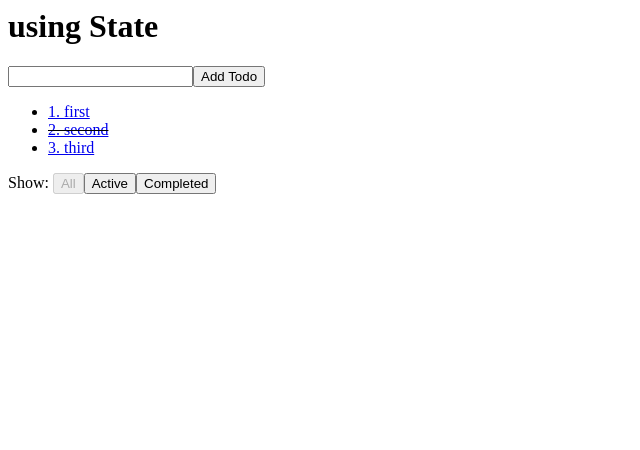
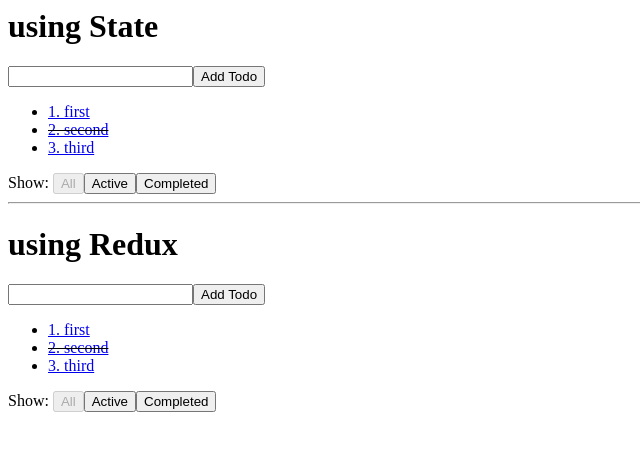
Before and after one commit to mgreasly/react-v-redux, a React (Vite) app: page / in a window 1280 px wide. Shown: the top 450 px of the page, without its empty margins (0-640 px from the left). Built offline with nearby package versions, Linux system fonts and the light colour scheme.

Commit message:
Added redux implementation

```diff
--- a/package.json
+++ b/package.json
@@ -13,6 +13,8 @@
     },
     "devDependencies": {
         "babel-preset-nano-react-app": "^0.1.0",
+        "react-redux": "^7.2.6",
+        "redux": "^4.1.2",
         "vite": "^2.6.7"
     },
     "babel": {
--- a/src/Container.jsx
+++ b/src/Container.jsx
@@ -1,11 +1,15 @@
 import React from "react";
-import State from "././state/App";
+import State from "./state/App";
+import Redux from "./redux/App";
 
 export default () => {
     return (
         <>
             <h1>using State</h1>
             <State />
+            <hr/>
+            <h1>using Redux</h1>
+            <Redux />
         </>
     )
 }
--- /dev/null
+++ b/src/redux/App.jsx
@@ -0,0 +1,17 @@
+import React from "react";
+import { Provider } from 'react-redux';
+import store from './store';
+import AddTodo from './components/AddTodo';
+import TodoList from './components/TodoList';
+import FilterTodos from "./components/FilterTodos";
+
+export default () => {
+
+    return (
+        <Provider store={store}>
+            <AddTodo />
+            <TodoList />
+            <FilterTodos />
+        </Provider>
+    );
+}
--- /dev/null
+++ b/src/redux/components/AddTodo.jsx
@@ -0,0 +1,24 @@
+import React, { useState } from "react";
+import { connectComponent } from "../store";
+
+const AddTodo = ({ addTodo }) => {
+    const [value, setValue] = useState('');
+
+    const onSubmit = (e) => {
+        e.preventDefault();
+        if (!value) return;
+        addTodo(value);
+        setValue('');
+    }
+
+    return (
+        <div>
+            <form onSubmit={onSubmit}>
+                <input value={value} onChange={e => setValue(e.target.value)} />
+                <button type="submit">Add Todo</button>
+            </form>
+        </div>
+    )
+}
+
+export default connectComponent(AddTodo);
--- /dev/null
+++ b/src/redux/components/App.jsx
@@ -0,0 +1,15 @@
+import React from "react";
+import AddTodo from './AddTodo';
+import TodoList from './TodoList';
+import FilterTodos from "./FilterTodos";
+
+export default () => {
+
+    return (
+        <>
+            <AddTodo />
+            <TodoList />
+            <FilterTodos />
+        </>
+    );
+}
--- /dev/null
+++ b/src/redux/components/FilterTodos.jsx
@@ -0,0 +1,13 @@
+import React from "react";
+import { connectComponent } from "../store";
+
+const FilterTodos = ({ filter, setFilter }) => (
+    <div>
+        <span>Show: </span>
+        <button disabled={filter === 'all'} onClick={() => setFilter('all')}>All</button>
+        <button disabled={filter === 'active'} onClick={() => setFilter('active')}>Active</button>
+        <button disabled={filter === 'completed'} onClick={() => setFilter('completed')}>Completed</button>
+    </div>
+);
+
+export default connectComponent(FilterTodos);
--- /dev/null
+++ b/src/redux/components/TodoList.jsx
@@ -0,0 +1,25 @@
+import React from "react";
+import { connectComponent } from "../store";
+
+const Item = ({ item, toggleStatus }) => {
+    const style = { textDecoration: item.completed ? 'line-through' : '' };
+    return <li style={style}><a href='#' onClick={() => toggleStatus(item.id)}>{item.id}. {item.title}</a></li>
+}
+
+const ConnectedItem = connectComponent(Item);
+
+const List = ({ list, filter }) => {
+    return (
+        <ul>
+            {list.map(item => {
+                switch (filter) {
+                    case 'active': if (!item.completed) return <ConnectedItem key={item.id} item={item} />; break;
+                    case 'completed': if (item.completed) return <ConnectedItem key={item.id} item={item} />; break;
+                    default: return <ConnectedItem key={item.id} item={item} />; break;
+                }
+            })}
+        </ul>
+    )
+};
+
+export default connectComponent(List);
--- /dev/null
+++ b/src/redux/store/index.jsx
@@ -0,0 +1,19 @@
+import { combineReducers, createStore } from 'redux';
+import { connect } from 'react-redux';
+import { ACTIONS, list, filter } from './reducers';
+
+const reducer = combineReducers({ list, filter });
+
+const mapStateToProps = state => state;
+
+const mapDispatchToProps = (dispatch) => {
+    return {
+        addTodo: (title) => dispatch({ type: ACTIONS.ADDTODO, title }),
+        setFilter: (filter) => dispatch({ type: ACTIONS.SETFILTER, filter }),
+        toggleStatus: (id) => dispatch({ type: ACTIONS.TOGGLESTATE, id }),
+    }
+}
+
+export const connectComponent = (ctrl) => connect(mapStateToProps, mapDispatchToProps)(ctrl);
+
+export default createStore(reducer);
--- /dev/null
+++ b/src/redux/store/reducers.jsx
@@ -0,0 +1,44 @@
+export const ACTIONS = {
+    ADDTODO: 'ADD_TODO',
+    TOGGLESTATE: 'TOGGLE_STATE',
+    SETFILTER: 'SET_FILTER'
+};
+
+export const list = (state = [
+    { id: 1, title: 'first', completed: false },
+    { id: 2, title: 'second', completed: true },
+    { id: 3, title: 'third', completed: false },
+], action) => {
+    switch (action.type) {
+        case ACTIONS.ADDTODO: {
+            const list = [...state, {
+                id: state.length + 1,
+                title: action.title,
+                completed: false
+            }];
+            return list;
+        }
+        case ACTIONS.TOGGLESTATE: {
+            const list = state.map(item => item.id == action.id ? {
+                id: item.id,
+                title: item.title,
+                completed: !item.completed
+            } : item);
+            return list;
+        }
+        default:
+        // nothing to do here
+    }
+    return state;
+};
+
+export const filter = (state = 'all', action) => {
+    switch (action.type) {
+        case ACTIONS.SETFILTER: {
+            return action.filter;
+        }
+        default:
+        // nothing to do here
+    }
+    return state;
+};
```
Also changed, not shown: 1 other file (tests, documents, lock files or other folders).
